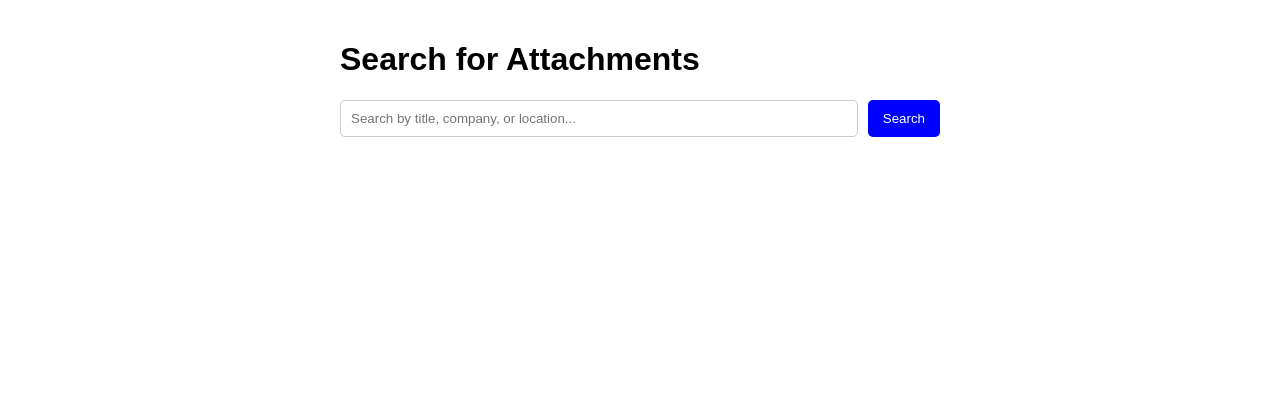
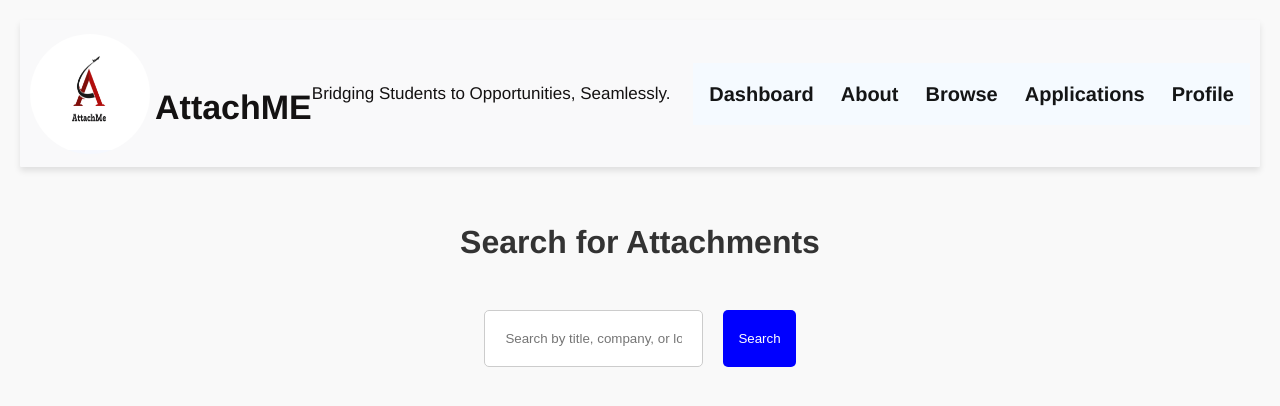
Before and after one commit to IT-Tutors-Coding-Space/Attachment, a PHP site: page /Pages/Students/SBrowse.html in a window 1280 px wide. Shown: the top 406 px of the page. Run offline with PHP 8.4, Linux system fonts and the light colour scheme.

Commit message:
channges on student browse and about page

```diff
--- a/CSS/SDashboard.css
+++ b/CSS/SDashboard.css
@@ -106,9 +106,9 @@ main {
     justify-self: center;
     max-width: fit-content;
     background: #fff;
-    border: 1px solid #1f1e1e;
+    /* border: 1px solid #1f1e1e; */
     border-radius: 10px;
-    box-shadow: 0 2px 10px rgba(0, 0, 0, 0.1);
+    /* box-shadow: 0 2px 10px rgba(0, 0, 0, 0.1); */
     margin-top: 30px;
     /* transition: background 0.3s, color 0.3s; */
 }
--- a/Pages/Students/SBrowse.html
+++ b/Pages/Students/SBrowse.html
@@ -4,22 +4,138 @@
     <meta charset="UTF-8">
     <meta name="viewport" content="width=device-width, initial-scale=1.0">
     <title>Attachment Search</title>
+ <header>
+        <div class="logo">
+            <img src="../../Images/logo.png" alt="AttachME Logo">
+            <h1>AttachME</h1>
+            <p>Bridging Students to Opportunities, Seamlessly.</p>
+        </div>
+        <nav class="navbar">
+            <ul>
+                <li><a href="SDashboard.html">Dashboard</a></li>
+                <li><a href="SAbout.html">About</a></li>
+                <li><a href="SBrowse.html">Browse</a></li>
+                <li><a href="../Students/SHistory.html">Applications</a></li>
+                <li class="dropdown">
+                    <a href="#">Profile</a>
+                    <ul class="dropdown-menu">
+                        <li><a href="#view-profile">View</a></li>
+                        <li><a href="#settings">Settings</a></li>
+                        <li><a href="../Students/SHistory.html">History</a></li>
+                        <li><a href="#settings">Settings</a></li>
+
+                        <li><a href="#logout">Logout</a></li>
+                    </ul>
+                </li>
+            </ul>
+        </nav>
+    </header>
+
     <style>
+        header {
+    background: hsl(240, 9%, 98%);
+    color: #141212;
+    padding: 10px;
+    position: sticky;
+    font-size: 17px;
+    display: flex;
+    border-radius: 1px;
+    justify-content: space-between;
+    align-items: center;
+    box-shadow: 0 4px 6px rgba(0, 0, 0, 0.1);
+    position: sticky;
+    top: 0;
+}
+
+header .logo {
+    display: flex;
+    align-items: center;
+}
+
+header .logo img {
+    height: 120px;
+    width: 120px;
+    margin-right: 5px;
+    border-radius: 50%;
+}
+
+nav ul {
+    list-style: none;
+    display: flex;
+    gap: 25px;
+    font-weight: 800;
+    font-size: 20px;
+    color: #000;
+    padding: 15px;
+    background-color: hsl(207, 100%, 98%);
+}
+
+nav ul li {
+    position: relative;
+}
+
+nav ul li a {
+    text-decoration: none;
+    color: #141516;
+    padding: 5px 1px;
+    border-radius: 5px;
+    transition: background 0.3s;
+}
+
+nav ul li a:hover {
+    background: #5080e0;
+}
+
+/* Dropdown Menu */
+nav ul .dropdown-menu {
+    display: none;
+    position: relative;
+    top: 0;
+    left: 0;
+    background: #edeff1;
+    border-radius: 5px;
+    /* box-shadow: 0 2px 10px rgba(0, 0, 0, 0.1); */
+    /* z-index: 1; */
+}
+
+nav ul .dropdown:hover .dropdown-menu {
+    display: block;
+}
+
+
+
+
         body {
-            font-family: Arial, sans-serif;
+            /* font-family: Arial, sans-serif;
             max-width: 600px;
             margin: auto;
+            padding: 20px; */
+            font-family: 'Helvetica Neue', Arial, sans-serif;
+            line-height: 1.6;
+            margin: 0;
             padding: 20px;
+            background-color: #f9f9f9;
+             color: #333;
+        }
+
+        h1 {
+            text-align: center;
+            margin-top: 50px;
         }
         .search-container {
             display: flex;
-            gap: 10px;
-            margin-bottom: 20px;
+            padding: 20px;
+            gap: 20px;
+            /* margin-bottom: 50px; */
+            text-align: center;
+            justify-content: center;
+            justify-self: center;
         }
         .search-input {
             flex: 1;
-            padding: 10px;
+            padding: 20px;
             border: 1px solid #ccc;
+            width: 80%;
             border-radius: 5px;
         }
         .search-button {
@@ -39,6 +155,12 @@
     </style>
 </head>
 <body>
+
+
+
+
+
+
     <h1>Search for Attachments</h1>
     <div class="search-container">
         <input type="text" id="search" class="search-input" placeholder="Search by title, company, or location...">
--- a/Pages/Students/SHistory.html
+++ b/Pages/Students/SHistory.html
@@ -19,6 +19,6 @@
         </div>
     </div>
 
-    <script src="history.js"></script>
+    <script src="../../Javasript/SHistory.js"></script>
 </body>
 </html>
```
Also changed, not shown: CSS/SAbout.css (+4 -3 lines), Pages/Students/SAbout.html (+76 -7 lines).
